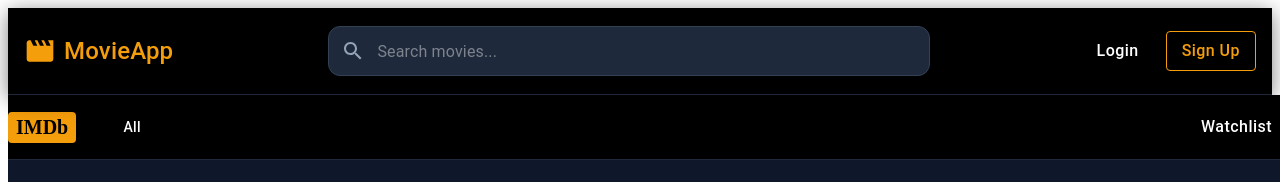
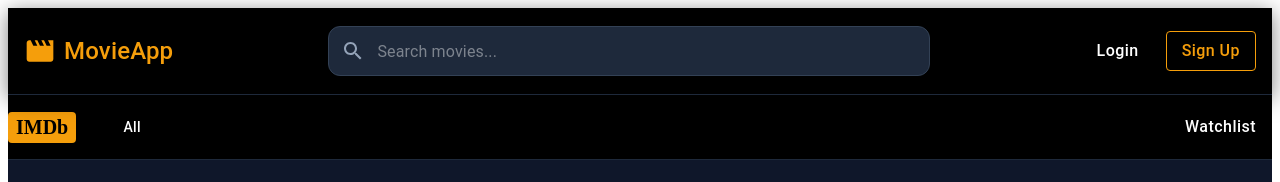
Before and after one commit to SakshiJ004/Movie_App, a React app in the folder frontend/: page / in a window 1280 px wide. Shown: the top 182 px of the page. Built offline with nearby package versions, Linux system fonts and the light colour scheme; no server answers; the HTML template or start-up script is replaced by a standard one.

Commit message:
change in css

```diff
--- a/frontend/src/pages/Home.jsx
+++ b/frontend/src/pages/Home.jsx
@@ -191,7 +191,7 @@ export default function Home() {
     : 0;
 
   return (
-    <Box sx={{ minHeight: '100vh', bgcolor: '#0f172a', m: 0, p: 0, width: '100vw', overflowX: 'hidden' }}>
+    <Box sx={{ minHeight: '100vh', bgcolor: '#0f172a' }}>
       <Box sx={{
         bgcolor: 'black',
         borderBottom: '1px solid #1e293b',
@@ -200,7 +200,7 @@ export default function Home() {
         zIndex: 50
       }}>
         <Box sx={{
-          maxWidth: '100%',
+          maxWidth: '1280px',
           mx: 0,
           px: 0,
           // px: { xs: 1, sm: 2 },
```
